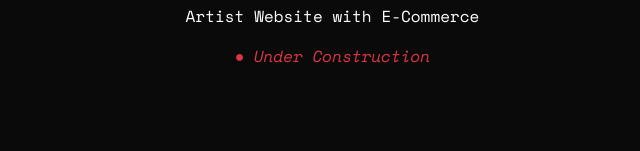
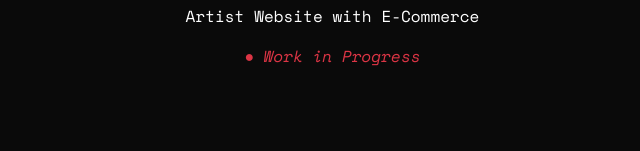
Before and after one commit to avcvz/avcvz, a plain HTML site: page frontend.html in a window 1280 px wide. Shown: the part 677-828 px from the top of the page, 640-1280 px from the left. Drawn offline with nearby package versions, Linux system fonts and the light colour scheme.

Commit message:
updated frontend page

```diff
--- a/frontend.html
+++ b/frontend.html
@@ -74,7 +74,7 @@
                     <br><br>
                     <h5 class="text-center"><a class=" text-white frontEndHeader" href="https://zazameimei.000webhostapp.com/">zazameimei</a></h5>
                     <p class="text-center">Artist Website with E-Commerce</p>
-                   <p class="text-center text-danger">&#9679; <em class=""> Under Construction</em></p>
+                   <p class="text-center text-danger">&#9679; <em class=""> Work in Progress</em></p>
 
                             <br><br><br><br>
 
```
